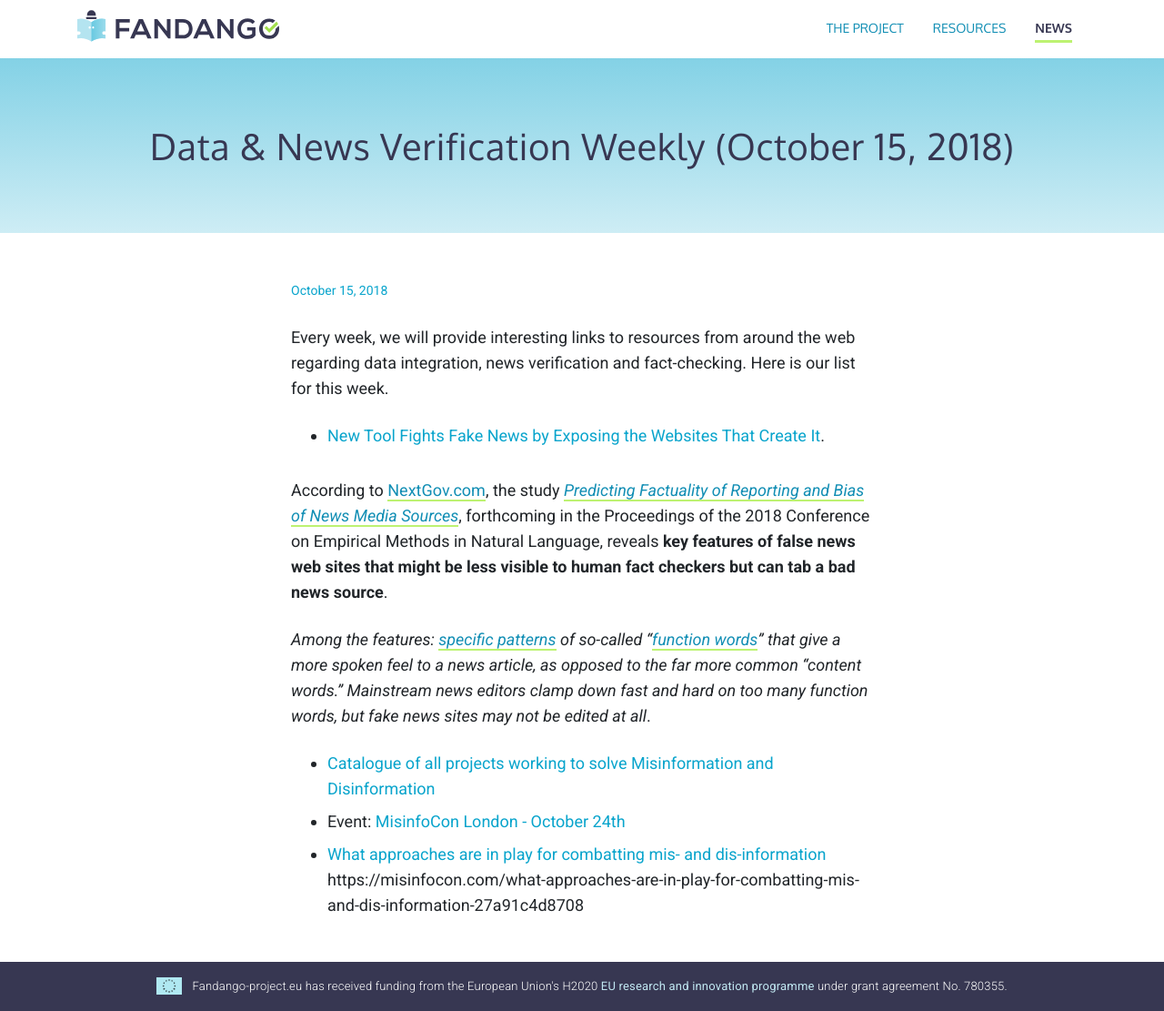
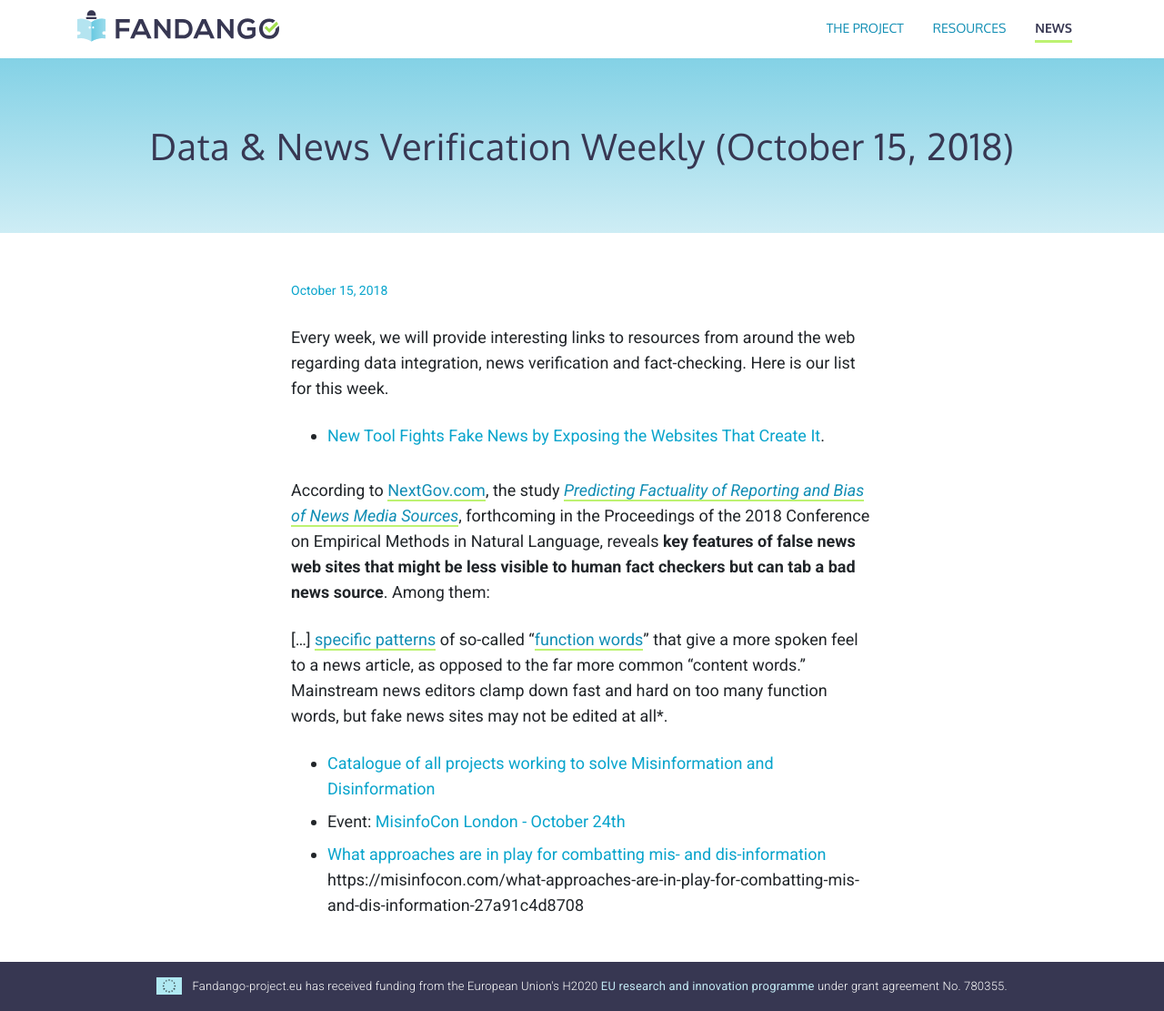
Before and after one commit to fandangOrg/fandango-web, a Jekyll site: the page built from _posts/2018-10-15-data-and-verification-weekly-october-15-2018.markdown, in a window 1280 px wide. Shown: the whole page at 91% size. Built offline with Jekyll 4.4.1, drawn with Linux system fonts in a browser that asks for light colours; comment, search, counter and statistics services are not loaded.

Commit message:
Updated Data And Verification Weekly October 15 2018

```diff
--- a/_posts/2018-10-15-data-and-verification-weekly-october-15-2018.markdown
+++ b/_posts/2018-10-15-data-and-verification-weekly-october-15-2018.markdown
@@ -7,9 +7,9 @@ Every week, we will provide interesting links to resources from around the web r
 
 * [New Tool Fights Fake News by Exposing the Websites That Create It](https://www.nextgov.com/cybersecurity/2018/10/new-tool-fights-fake-news-exposing-websites-create-it/151820/).
 
-According to [NextGov.com](https://www.nextgov.com/), the study *[Predicting Factuality of Reporting and Bias of News Media Sources](https://www.researchgate.net/publication/327286998_Predicting_Factuality_of_Reporting_and_Bias_of_News_Media_Sources)*, forthcoming in the Proceedings of the 2018 Conference on Empirical Methods in Natural Language, reveals **key features of false news web sites that might be less visible to human fact checkers but can tab a bad news source**.
+According to [NextGov.com](https://www.nextgov.com/), the study *[Predicting Factuality of Reporting and Bias of News Media Sources](https://www.researchgate.net/publication/327286998_Predicting_Factuality_of_Reporting_and_Bias_of_News_Media_Sources)*, forthcoming in the Proceedings of the 2018 Conference on Empirical Methods in Natural Language, reveals **key features of false news web sites that might be less visible to human fact checkers but can tab a bad news source**. Among them:
 
-*Among the features: [specific patterns](https://arxiv.org/pdf/1511.07663.pdf) of so-called “[function words](http://www.psych.nyu.edu/pylkkanen/Neural_Bases/13_Function_Words.pdf)” that give a more spoken feel to a news article, as opposed to the far more common “content words.” Mainstream news editors clamp down fast and hard on too many function words, but fake news sites may not be edited at all*.
+[...] [specific patterns](https://arxiv.org/pdf/1511.07663.pdf) of so-called “[function words](http://www.psych.nyu.edu/pylkkanen/Neural_Bases/13_Function_Words.pdf)” that give a more spoken feel to a news article, as opposed to the far more common “content words.” Mainstream news editors clamp down fast and hard on too many function words, but fake news sites may not be edited at all*.
 
 * [Catalogue of all projects working to solve Misinformation and Disinformation](https://misinfocon.com/catalogue-of-all-projects-working-to-solve-misinformation-and-disinformation-f85324c6076c
 )
```
